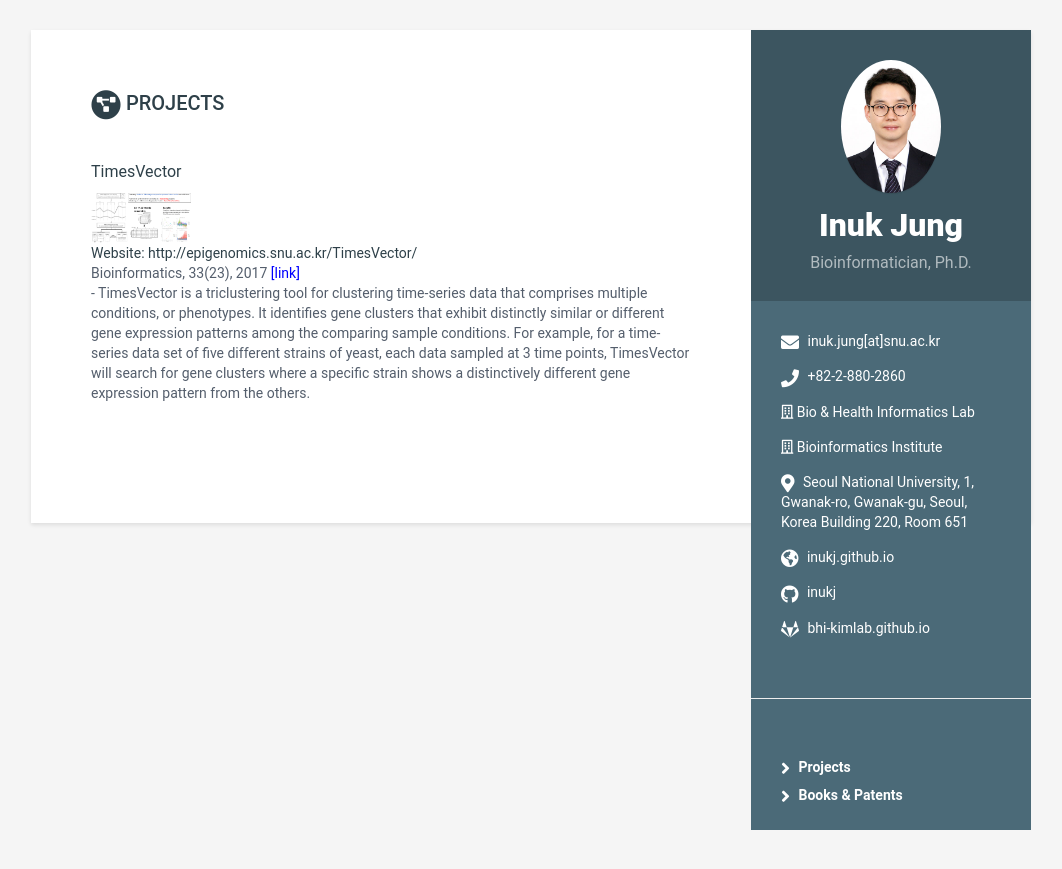
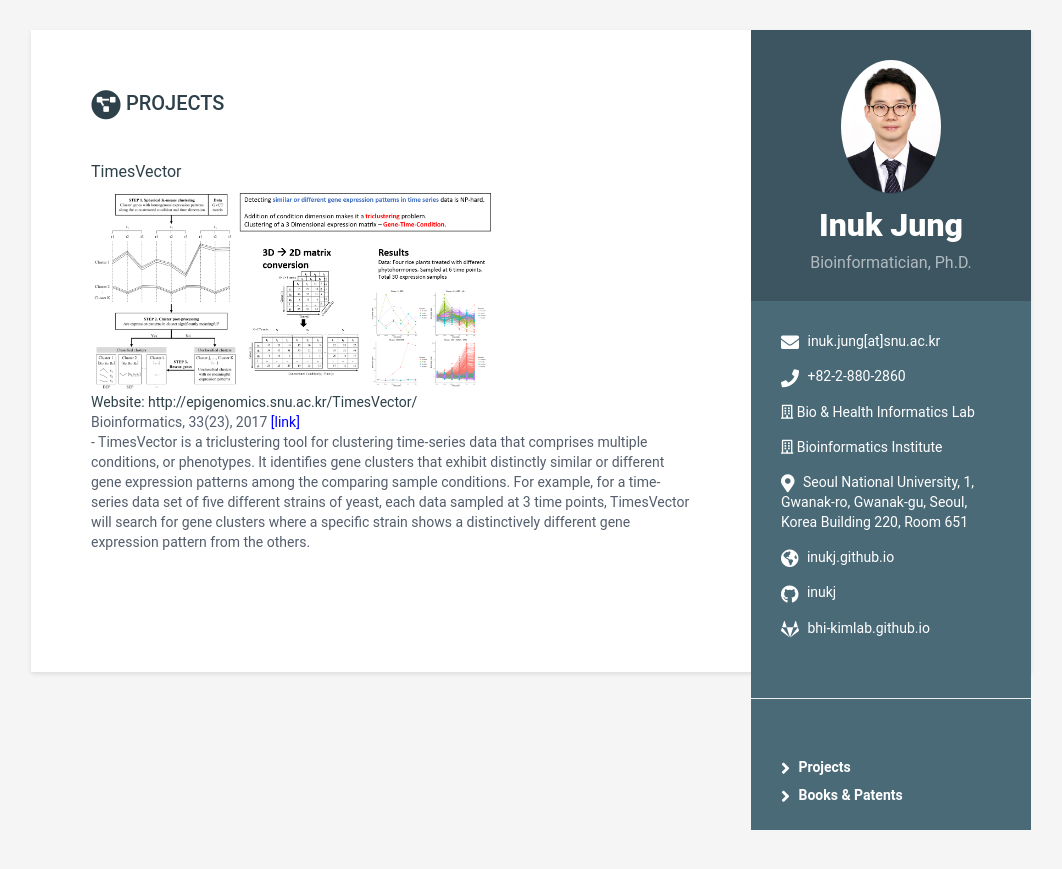
Before and after one commit to inukj/inukj.github.io, a Jekyll site: the page built from projects_main.html, in a window 1280 px wide. Shown: the top 869 px of the page, without its empty margins (109-1171 px from the left). Built offline with Jekyll 4.4.1, drawn with Linux system fonts in a browser that asks for light colours.

Commit message:
update project

```diff
--- a/_includes/projects.html
+++ b/_includes/projects.html
@@ -24,7 +24,7 @@
       </span></h2></div>
 
       {% if project.image %}
-      <div><img src="{{ project.image }}" width="100"/></div>
+      <div><img src="{{ project.image }}" width="400"/></div>
       <div><a href="{{ project.link }}">Website: {{ project.link }}</a></div>
       <div class="publication-conference">{{ project.publication }}<a href="{{ project.pb_link }}" style="color:blue"> [link]</a></div>
       {% endif %}
```
